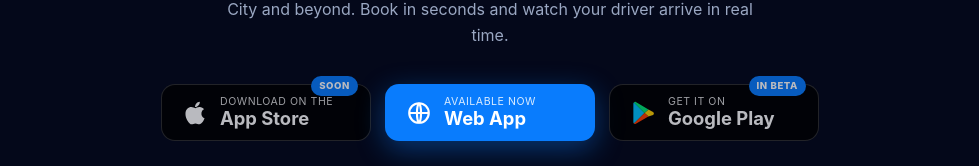
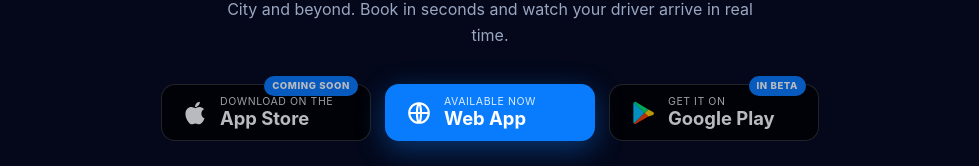
Before and after one commit to azpilot2211/rideheroapp, a plain HTML site: page index.html in a window 1280 px wide. Shown: the part 437-603 px from the top of the page, without its empty margins (150-1129 px from the left). Drawn offline with Linux system fonts and the light colour scheme.

Commit message:
added Coming Soon to Apple Store

```diff
--- a/index.html
+++ b/index.html
@@ -30,7 +30,7 @@
       <div class="stores">
         <!-- App Store (placeholder) -->
         <a href="#" class="badge badge--soon" aria-label="Download on the App Store — coming soon">
-          <span class="badge__soon">Soon</span>
+          <span class="badge__soon">Coming Soon</span>
           <svg viewBox="0 0 384 512" aria-hidden="true"><path fill="#fff" d="M318.7 268.7c-.2-36.7 16.4-64.4 50-84.8-18.8-26.9-47.2-41.7-84.7-44.6-35.5-2.8-74.3 20.7-88.5 20.7-15 0-49.4-19.7-76.4-19.7C63.3 141.2 4 184.8 4 273.5q0 39.3 14.4 81.2c12.8 36.7 59 126.7 107.2 125.2 25.2-.6 43-17.9 75.8-17.9 31.8 0 48.3 17.9 76.4 17.9 48.6-.7 90.4-82.5 102.6-119.3-65.2-30.7-61.7-90-61.7-91.9zm-56.6-164.2c27.3-32.4 24.8-61.9 24-72.5-24.1 1.4-52 16.4-67.9 34.9-17.5 19.8-27.8 44.3-25.6 71.9 26.1 2 49.9-11.4 69.5-34.3z"/></svg>
           <span class="badge__text"><span class="badge__small">Download on the</span><span class="badge__big">App Store</span></span>
         </a>
```
